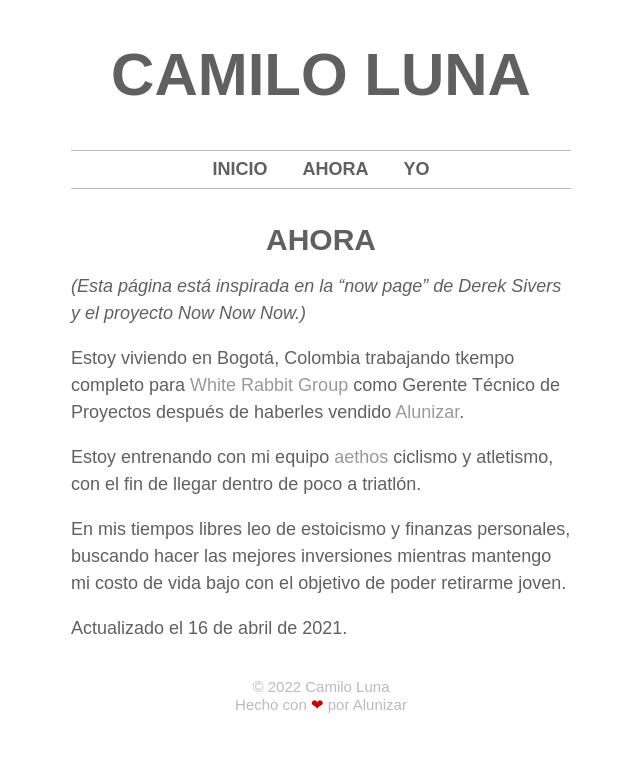
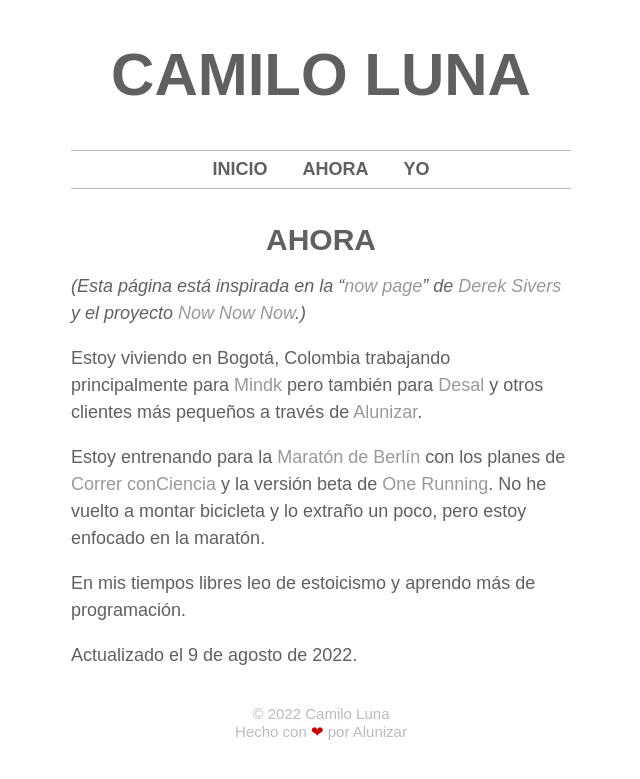
Before and after one commit to camilolunacom/blog, a Jekyll site: the page built from ahora.md, in a window 1280 px wide. Shown: the top 779 px of the page, without its empty margins (319-959 px from the left). Built offline with Jekyll 4.4.1, drawn with Linux system fonts in a browser that asks for light colours; our own code applies the rules of GitHub Pages for plain Markdown files.

Commit message:
Update ahora
Signed-off-by: Camilo Luna <camilo@alunizar.co>

```diff
--- a/ahora.md
+++ b/ahora.md
@@ -3,12 +3,12 @@ title:	Ahora
 date:	2017-05-17 11:19:00 -0500
 ---
 
-*(Esta página está inspirada en la “now page” de Derek Sivers y el proyecto Now Now Now.)*
+*(Esta página está inspirada en la “[now page](https://sive.rs/now)” de [Derek Sivers](https://sive.rs/) y el proyecto [Now Now Now](https://nownownow.com/).)*
 
-Estoy viviendo en Bogotá, Colombia trabajando tkempo completo para [White Rabbit Group](https://whiterabbit.group) como Gerente Técnico de Proyectos después de haberles vendido [Alunizar](https://www.alunizar.co).
+Estoy viviendo en Bogotá, Colombia trabajando principalmente para [Mindk](https://www.mindk.com/) pero también para [Desal](https://www.desal.co/) y otros clientes más pequeños a través de [Alunizar](https://www.alunizar.co).
 
-Estoy entrenando con mi equipo [aethos](https://www.aethosport.com/) ciclismo y atletismo, con el fin de llegar dentro de poco a triatlón.
+Estoy entrenando para la [Maratón de Berlín](https://www.bmw-berlin-marathon.com/en/) con los planes de [Correr conCiencia](https://correr-conciencia.com/) y la versión beta de [One Running](https://onerunning.io/). No he vuelto a montar bicicleta y lo extraño un poco, pero estoy enfocado en la maratón.
 
-En mis tiempos libres leo de estoicismo y finanzas personales, buscando hacer las mejores inversiones mientras mantengo mi costo de vida bajo con el objetivo de poder retirarme joven.
+En mis tiempos libres leo de estoicismo y aprendo más de programación.
 
-Actualizado el 16 de abril de 2021.
+Actualizado el 9 de agosto de 2022.
```
